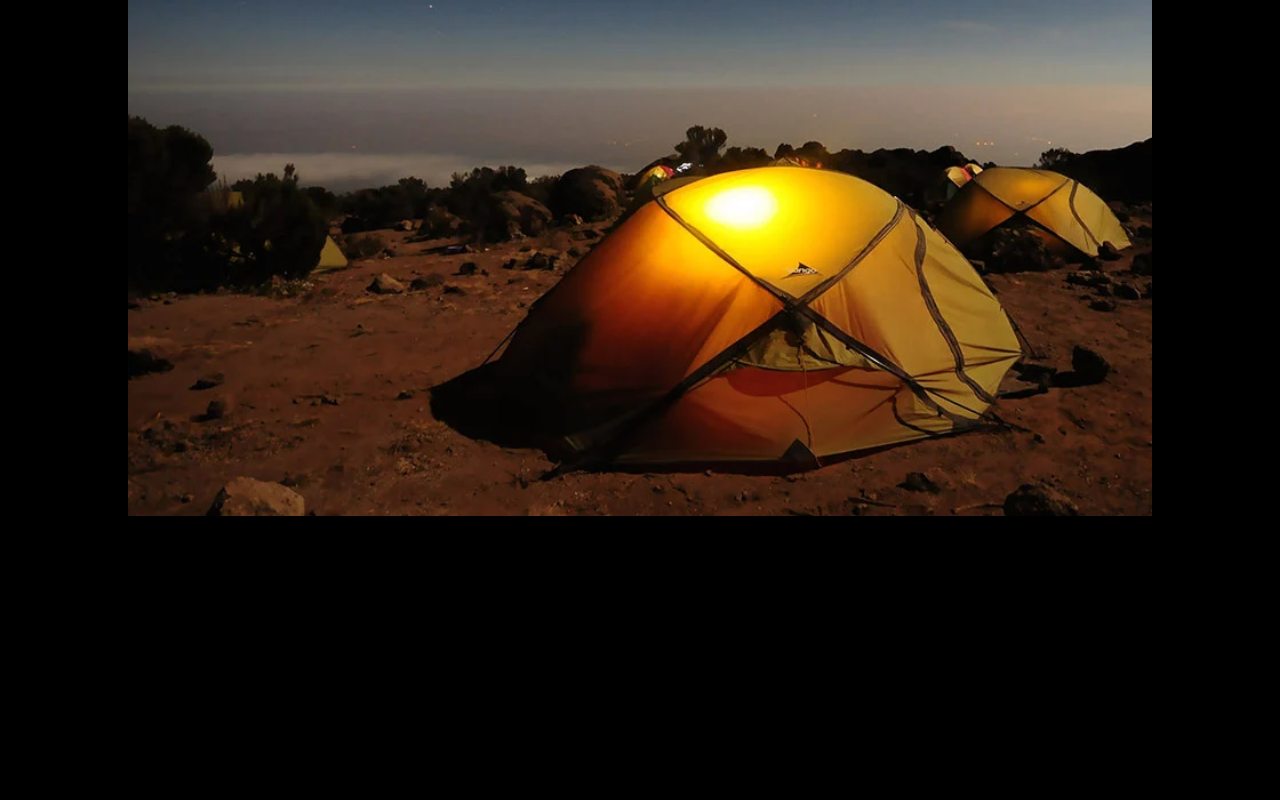
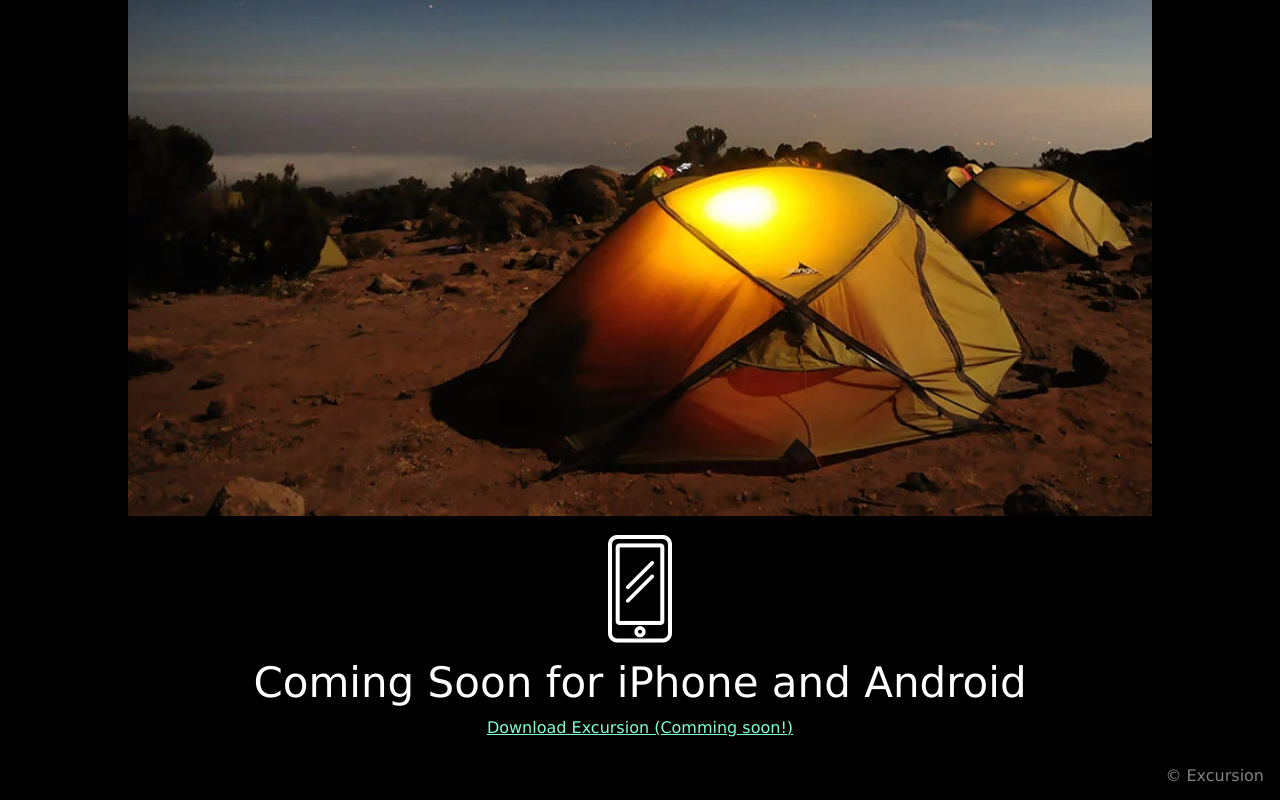
Before and after one commit to FireBird1998/excursion, a plain HTML site: page index.html in a window 1280 px wide. Shown: the part 501-1301 px from the top of the page. Before the commit the page ends 1020 px from the top, so only its background shows below. Drawn offline with Linux system fonts and the light colour scheme.

Commit message:
Rest of the page

```diff
--- a/index.html
+++ b/index.html
@@ -20,7 +20,16 @@
         <div class="camp">
         <img src="resources/media/camp.webp" alt="Image of a Camp">
         </div>
-
+    </div>
+    <div class="footer">
+        <div class="mobile">
+            <img src="resources/media/phone.webp" alt="icon of a mobile phone">
+        </div>
+        <h1>Coming Soon for iPhone and Android</h1>
+        <p><a href="#" id="greenLink">Download Excursion (Comming soon!)</a></p>
+    </div>
+    <div class="copy">
+        <p>&copy; Excursion </p>
     </div>
 </body>
 </html>
--- a/resources/css/styles.css
+++ b/resources/css/styles.css
@@ -1,10 +1,17 @@
 /*Universal Rules set*/
 html{
     font-size: 16px;
+    font-family: Verdana, Geneva, Tahoma, sans-serif;
 }
 
 body{
     background-color: black;
+}
+
+#greenLink{
+    font-size: 1rem;
+    color: aquamarine;
+   padding: 1rem 0 1rem 0;
 }
 
 /*header*/
@@ -18,7 +25,6 @@ body{
 }
 
 .header h1 {
-    font-family: Verdana, Geneva, Tahoma, sans-serif;
     font-weight: normal;
     font-size: 3.125rem;
     color: white;
@@ -28,12 +34,6 @@ body{
 
 .header h3{
     padding-top: 3rem;
-}
-
-#greenLink{
-    font-size: 1rem;
-    color: aquamarine;
-
 }
 
 /*Personal travel Guide section */
@@ -52,13 +52,11 @@ body{
 .main h1 {
     font-size: 2.625rem;
     font-weight: 300;
-    font-family: Verdana, Geneva, Tahoma, sans-serif;
     padding-bottom: 1rem;
 }
 
 .main p {
     color: gray;
-    font-family: Verdana, Geneva, Tahoma, sans-serif;
     font-size: 1.3rem;
     padding-bottom: 1rem;
 
@@ -68,3 +66,27 @@ body{
     width: 80%;
 
 }
+
+/*Footer*/
+
+.footer {
+    display: flex;
+    color: white;
+    flex-direction: column;
+    align-items: center;
+    padding: 1rem;
+}
+
+.footer h1 {
+    font-weight: 300;
+    font-size: 2.625rem;
+    padding: 1rem;
+    text-align: center;
+}
+
+.copy{
+
+    color: gray;
+    padding: 1rem;
+    text-align: right;
+}
```
